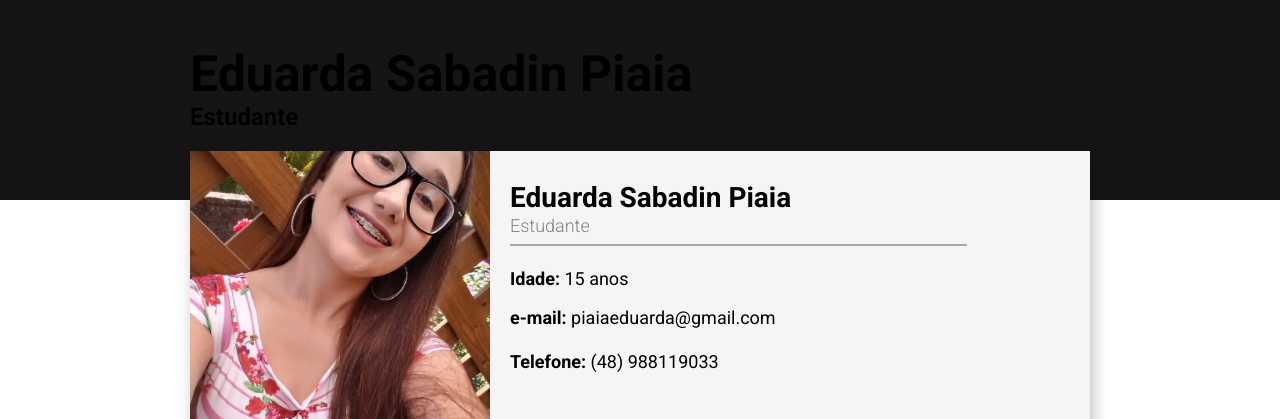
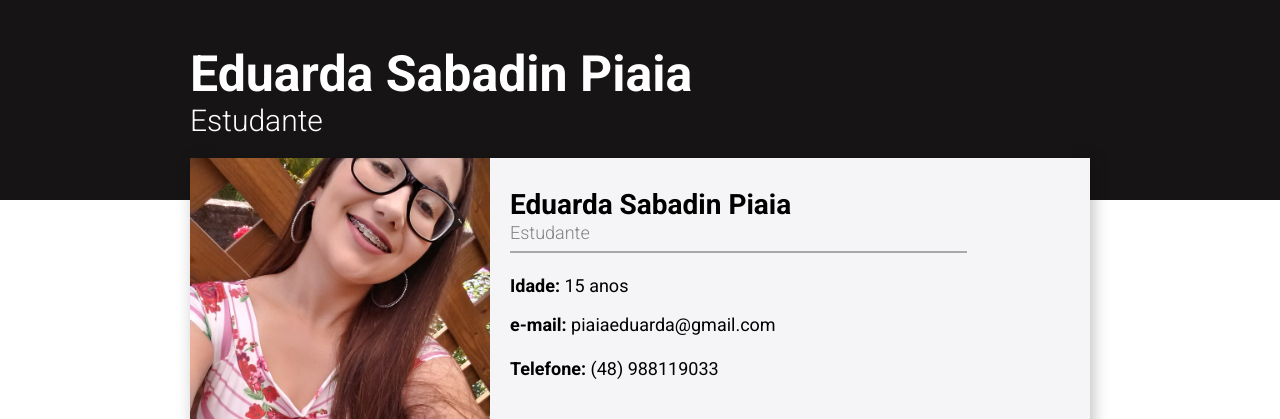
Before and after one commit to EduardaPiaia/EduardaPiaia.github.io, a plain HTML site: page index.html in a window 1280 px wide. Shown: the top 419 px of the page. Drawn offline with Linux system fonts and the light colour scheme.

Commit message:
Finalizados 2

```diff
--- a/css/style.css
+++ b/css/style.css
@@ -175,7 +175,7 @@ div#card-formação ul p{
 h1#nome{
     font-size: 50px;
     font-weight: bold;
-    color: rgb #FFF;
+    color: #FFF;
     margin-top: 5%;
 }
 
@@ -224,7 +224,7 @@ div#status-bleble{
 
 
 h2#profissão{
-    color: rgb(#FFF;
+    color: #FFF;
     font-size: 30px;
     font-weight: lighter;
 }
```
Also changed, not shown: index.html (+2 -0 lines), 1 other file.
